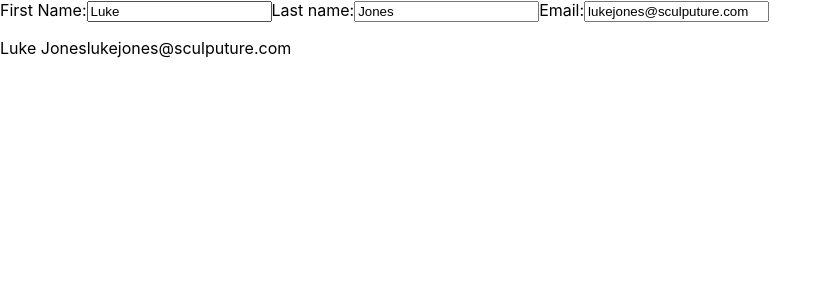
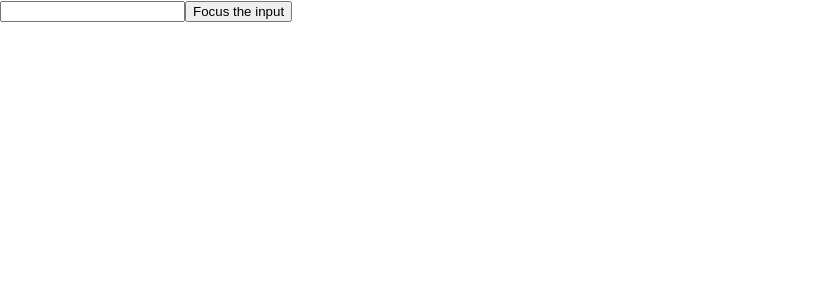
Before and after one commit to AmanUllah687/react-practice, a React (Create React App) app: page / in a window 1280 px wide. Shown: the top 300 px of the page, without its empty margins (0-832 px from the left). Built offline with nearby package versions, Linux system fonts and the light colour scheme.

Commit message:
Added useRef hook code

```diff
--- a/src/App.js
+++ b/src/App.js
@@ -10,6 +10,8 @@ function App() {
 };
 export default App;
 */
+
+import { useRef } from "react";
 
 // Experssions as props
 /*
@@ -180,6 +182,8 @@ export default function InputComponent() {
   )
 }
 */
+// Example 2
+/*
 import { useState } from "react";
 export default function RegisterForm() {
   const [form, setForm] = useState({
@@ -227,3 +231,19 @@ export default function RegisterForm() {
     </>
   );
 }
+*/
+// The use Refhook
+function TextInputWithfocusBotton() {
+ const inputEl = useRef(null);
+ const onButtonClick = () => {
+ inputEl.current.focus();
+ }
+ return (
+  <>
+  <input ref={inputEl} type="text" />
+  <button onClick={onButtonClick}>Focus the input</button>
+  </>
+ );
+
+}
+ export default TextInputWithfocusBotton;
```
